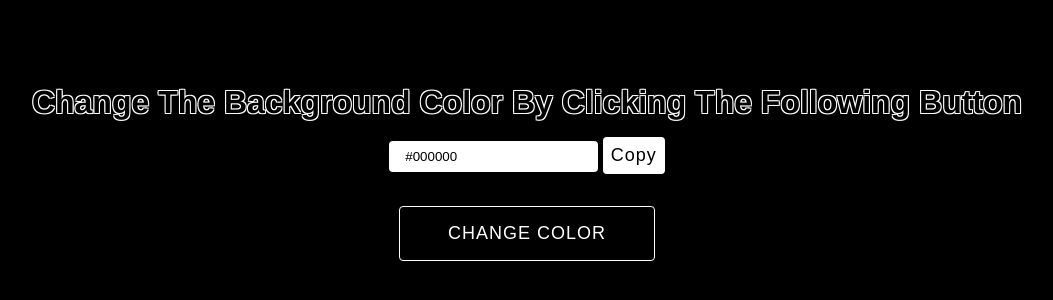
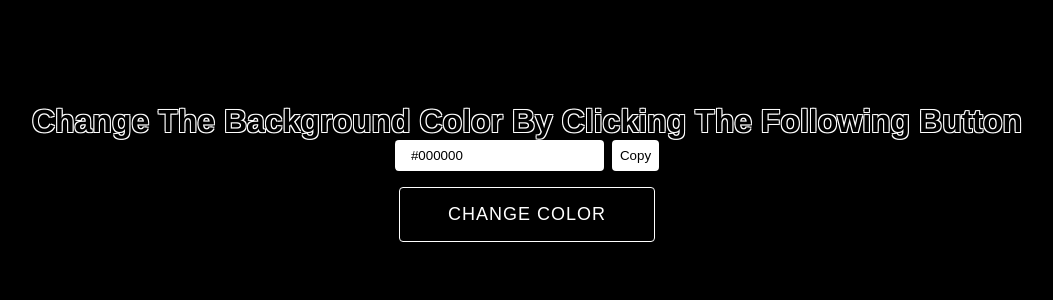
Before and after one commit to developer-tamim/javascript-projects, a plain HTML site: page Dom Project/3. background HEX color to copy/inedx.html in a window 1280 px wide. Shown: the part 220-520 px from the top of the page, without its empty margins (113-1166 px from the left). Drawn offline with Linux system fonts and the light colour scheme.

Commit message:
just css fix

```diff
--- a/Dom Project/3. background HEX color to copy/style.css
+++ b/Dom Project/3. background HEX color to copy/style.css
@@ -21,15 +21,21 @@
     flex-direction: column;
 }
 
+.input-group {
+    display: flex;
+    align-items: center;
+}
+
 input[type='text']:disabled {
     background-color: #fff;
     color: #000;
     padding: 0.5rem 1rem;
     border: #000;
     border-radius: 0.25rem;
+    box-shadow: 2px 2px 10px rgba(0, 0, 0, 0.2); /* Adding drop shadow */
 }
 
-button#copy-btn{
+button#copy-btn {
     background-color: #fff;
     color: #000;
     padding: 0.5rem;
@@ -37,8 +43,11 @@
     border-radius: 0.25rem;
     text-transform: none;
     cursor: pointer;
+    margin-left: 0.5rem; /* Add some space between the input and button */
+    box-shadow: 2px 2px 10px rgba(0, 0, 0, 0.2); /* Adding drop shadow */
 }
-button{
+
+button#change-btn {
     padding: 1rem 3rem;
     margin: 1rem 0;
     outline: none;
@@ -53,13 +62,13 @@
     cursor: pointer;
 }
 
-button:hover {
+button#change-btn:hover {
     background-color: #fff;
     color: #000;
     border: 1px solid #000;
 }
 
-h1{
+h1 {
     text-shadow: -1px -1px 0 #fff, 1px -1px 0 #fff, -1px 1px 0 #fff, 1px 1px 0 #fff;
     align-items: center;
 }
```
